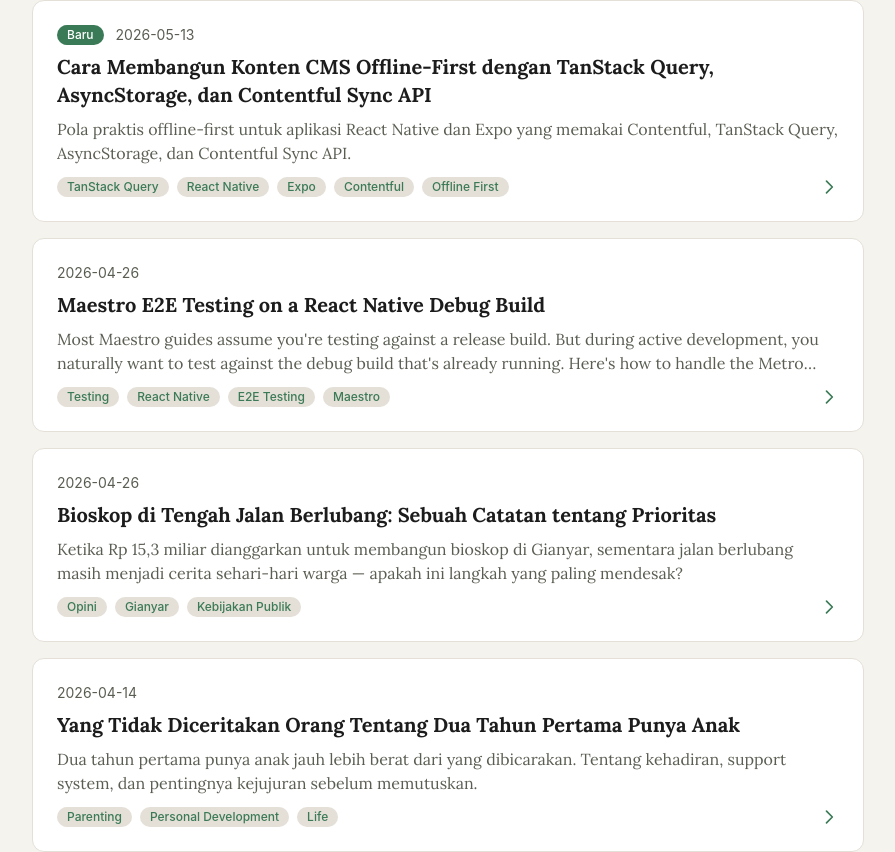
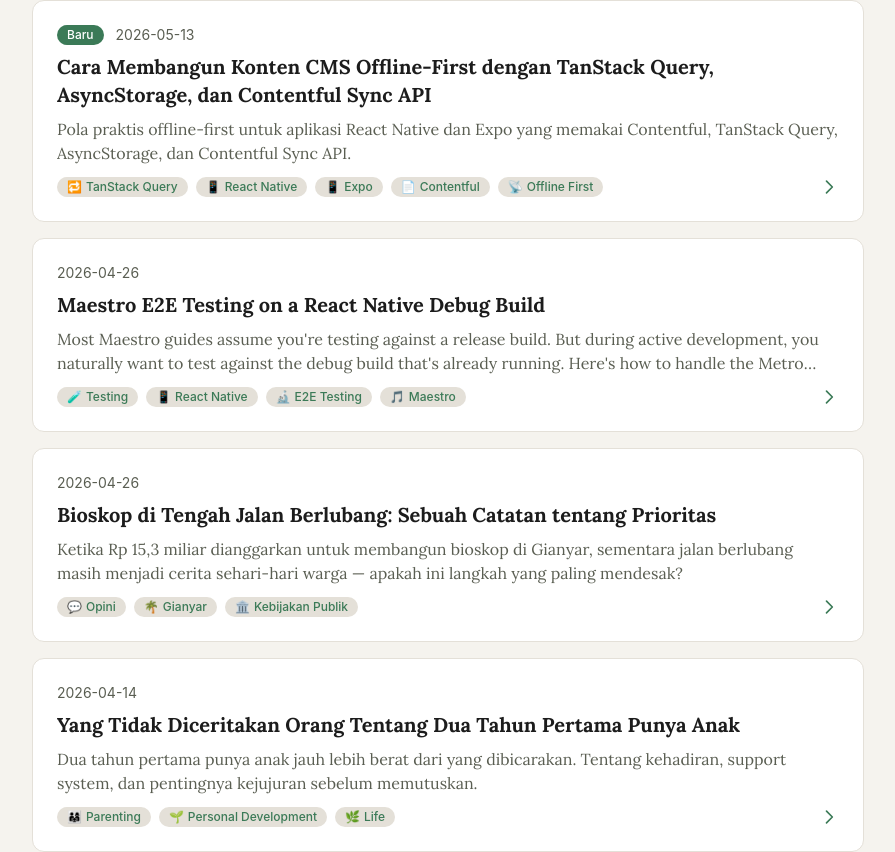
Before and after one commit to detautama/detautama.github.io, a Next.js app: page / in a window 1280 px wide. Shown: the part 908-1760 px from the top of the page, without its empty margins (192-1087 px from the left). Built offline with nearby package versions, Linux system fonts and the light colour scheme.

Commit message:
feat: add related articles section and tag emoji support
Tampilkan hingga 4 artikel dengan tag serupa di bawah bagian share pada halaman artikel. Tambah juga emoji per tag di seluruh komponen (HomeContent, TagContent, SearchArticle, Achievements).

```diff
--- a/app/(clean-layout)/articles/[articleId]/page.tsx
+++ b/app/(clean-layout)/articles/[articleId]/page.tsx
@@ -1,4 +1,4 @@
-import { getAllArticleIds, getArticleData } from "@/app/lib/articles";
+import { getAllArticleIds, getArticleData, getRelatedArticles } from "@/app/lib/articles";
 import fs from "node:fs";
 import path from "node:path";
 import { Metadata } from "next";
@@ -28,15 +28,15 @@ export default async function Page({
   const articleIdData = getArticleData(articleId, "id");
   const articleEnData = getArticleData(articleId, "en");
   const hasImage = fs.existsSync(path.join(process.cwd(), "public", "og-images", `${articleId}.png`));
+  const relatedId = getRelatedArticles(articleId, articleIdData.tags, "id");
+  const relatedEn = getRelatedArticles(articleId, articleIdData.tags, "en");
 
   return (
     <ArticleContent
       articleId={articleId}
-      articlesByLocale={{
-        id: articleIdData,
-        en: articleEnData,
-      }}
+      articlesByLocale={{ id: articleIdData, en: articleEnData }}
       hasImage={hasImage}
+      relatedArticlesByLocale={{ id: relatedId, en: relatedEn }}
     />
   );
 }
--- a/app/(clean-layout)/tag/TagContent.tsx
+++ b/app/(clean-layout)/tag/TagContent.tsx
@@ -1,10 +1,10 @@
 "use client";
 
 import Link from "next/link";
-import Image from "next/image";
 import { useEffect, useState } from "react";
 import { ArticleData } from "../../lib/articles";
 import { useLocale } from "../../lib/LocaleContext";
+import { getTagEmoji } from "../../lib/tagEmoji";
 
 interface TagContentProps {
   articlesByLocale: {
@@ -64,7 +64,7 @@ export function TagContent({ articlesByLocale }: TagContentProps) {
             onClick={() => handleTagClick(tag)}
             className="brand-badge flex gap-1 transition-colors hover:bg-brand-forest hover:text-white"
           >
-            <Image src="/images/tag.svg" alt="tag" width={16} height={16} />
+            <span>{getTagEmoji(tag)}</span>
             {tag}
           </Link>
         ))}
--- a/app/(home-layout)/search/SearchArticle.tsx
+++ b/app/(home-layout)/search/SearchArticle.tsx
@@ -5,6 +5,7 @@ import { ArticleData } from "../../lib/articles";
 import Link from "next/link";
 import { useSearch } from "./useSearch";
 import { useLocale } from "../../lib/LocaleContext";
+import { getTagEmoji } from "../../lib/tagEmoji";
 
 export const Search: React.FC<{
   articlesByLocale: {
@@ -53,7 +54,8 @@ export const Search: React.FC<{
                 </time>
                 <div className="flex flex-wrap gap-2">
                   {tags.map((tag) => (
-                    <span key={tag} className="brand-badge">
+                    <span key={tag} className="brand-badge flex gap-1">
+                      <span>{getTagEmoji(tag)}</span>
                       {tag}
                     </span>
                   ))}
--- a/app/[locale]/(clean-layout)/articles/[articleId]/page.tsx
+++ b/app/[locale]/(clean-layout)/articles/[articleId]/page.tsx
@@ -1,4 +1,4 @@
-import { getAllArticleIds, getArticleData } from "@/app/lib/articles";
+import { getAllArticleIds, getArticleData, getRelatedArticles } from "@/app/lib/articles";
 import fs from "node:fs";
 import path from "node:path";
 import { Metadata } from "next";
@@ -31,12 +31,15 @@ export default async function Page({
   const hasImage = fs.existsSync(
     path.join(process.cwd(), "public", "og-images", `${articleId}.png`)
   );
+  const relatedId = getRelatedArticles(articleId, articleIdData.tags, "id");
+  const relatedEn = getRelatedArticles(articleId, articleIdData.tags, "en");
 
   return (
     <ArticleContent
       articleId={articleId}
       articlesByLocale={{ id: articleIdData, en: articleEnData }}
       hasImage={hasImage}
+      relatedArticlesByLocale={{ id: relatedId, en: relatedEn }}
     />
   );
 }
--- a/app/components/HomeContent.tsx
+++ b/app/components/HomeContent.tsx
@@ -5,6 +5,7 @@ import Link from "next/link";
 import { ArticleData } from "../lib/articles";
 import { useLocale } from "../lib/LocaleContext";
 import FeelingLuckyButton from "./FeelingLuckyButton";
+import { getTagEmoji } from "../lib/tagEmoji";
 
 interface HomeContentProps {
   articlesByLocale: {
@@ -143,8 +144,9 @@ export default function HomeContent({ articlesByLocale, articleIds }: HomeConten
                     <Link
                       key={tag}
                       href={localePath(`/tag/#${tag}`)}
-                      className="brand-badge transition-colors hover:bg-brand-forest hover:text-white"
+                      className="brand-badge flex gap-1 transition-colors hover:bg-brand-forest hover:text-white"
                     >
+                      <span>{getTagEmoji(tag)}</span>
                       {tag}
                     </Link>
                   ))}
--- a/app/lib/articles.ts
+++ b/app/lib/articles.ts
@@ -118,6 +118,24 @@ export function getArticleData(id: string, locale: "id" | "en" = "id"): ArticleD
   };
 }
 
+export function getRelatedArticles(
+  currentId: string,
+  currentTags: string[],
+  locale: "id" | "en" = "id",
+  limit: number = 4
+): ArticleData[] {
+  return getSortedArticlesData(locale)
+    .filter((article) => article.id !== currentId)
+    .map((article) => ({
+      article,
+      score: article.tags.filter((tag) => currentTags.includes(tag)).length,
+    }))
+    .filter(({ score }) => score > 0)
+    .sort((a, b) => b.score - a.score)
+    .slice(0, limit)
+    .map(({ article }) => article);
+}
+
 export function getTopTags({ limit = 5, locale = "id" }: { limit?: number; locale?: "id" | "en" } = {}): string[] {
   const allArticlesData = getSortedArticlesData(locale);
   const tags = allArticlesData.reduce(
--- a/app/lib/i18n.ts
+++ b/app/lib/i18n.ts
@@ -34,6 +34,7 @@ export const translations = {
       copy: "Salin",
       copied: "Tersalin!",
       onlyAvailable: "Artikel ini hanya tersedia dalam bahasa",
+      relatedArticles: "Artikel Serupa",
     },
     footer: {
       text: "Matur Suksma! Terima kasih sudah mampir.",
@@ -81,6 +82,7 @@ export const translations = {
       copy: "Copy",
       copied: "Copied!",
       onlyAvailable: "This article is only available in",
+      relatedArticles: "Related Articles",
     },
     footer: {
       text: "Thank you for visiting!",
--- /dev/null
+++ b/app/lib/tagEmoji.ts
@@ -0,0 +1,160 @@
+const TAG_EMOJI_MAP: Record<string, string> = {
+  // AI & Machine Learning
+  "AI": "🤖",
+  "AI Development": "🤖",
+  "Copilot": "🤖",
+
+  // Programming Languages & Runtimes
+  "JavaScript": "🟨",
+  "TypeScript": "🔷",
+  "Node.js": "🟢",
+  "npm": "📦",
+  "clsx": "🧩",
+
+  // Frameworks & Libraries
+  "React": "⚛️",
+  "React Native": "📱",
+  "XState": "🔄",
+  "TanStack Query": "🔁",
+  "Expo": "📱",
+  "Contentful": "📄",
+  "Zod": "✅",
+  "Turf.js": "🗺️",
+
+  // Frontend & Web
+  "CSS": "🎨",
+  "HTML": "🌐",
+  "Flexbox": "📏",
+  "Layout": "📐",
+  "Animation": "🎬",
+  "Web APIs": "🌐",
+  "Chrome Extension": "🔌",
+  "UI": "🎨",
+  "UX": "🎯",
+  "Accessibility": "♿",
+  "Drag and Drop": "🖱️",
+  "SEO": "🔍",
+
+  // Data & Systems
+  "Database": "🗄️",
+  "Data Modeling": "🗃️",
+  "System Design": "🏗️",
+  "Architecture": "🏗️",
+  "Design Patterns": "🔧",
+  "Data Structures": "📊",
+  "Array Methods": "📋",
+  "Data Validation": "✅",
+  "GIS": "🗺️",
+  "Geospatial": "📍",
+  "State Management": "📦",
+
+  // Dev Tools & Practices
+  "VS Code": "💻",
+  "Git": "🔀",
+  "Jira": "📋",
+  "DevTools": "🔧",
+  "Automation": "🤖",
+  "Version Control": "📜",
+  "Package Management": "📦",
+  "Compiler": "⚙️",
+  "Type System": "🔷",
+  "Utility Types": "🔧",
+  "Internationalization": "🌍",
+
+  // Code Quality & Architecture
+  "Best Practices": "✨",
+  "Clean Code": "🧹",
+  "Code Quality": "💎",
+  "Problem Solving": "🧩",
+  "Debugging": "🐛",
+  "Performance": "⚡",
+  "Offline First": "📡",
+
+  // Testing
+  "Testing": "🧪",
+  "TDD": "🧪",
+  "E2E Testing": "🔬",
+  "Cypress": "🔍",
+  "Maestro": "🎵",
+  "QA": "✔️",
+
+  // Security
+  "Security": "🔒",
+  "Cybersecurity": "🛡️",
+  "Compliance": "✅",
+  "Regulation": "📜",
+
+  // Software Development
+  "Software Development": "💻",
+  "Programming": "👨‍💻",
+  "Programming Fundamentals": "📖",
+  "Documentation": "📝",
+  "Project Management": "📊",
+  "Skill": "⭐",
+
+  // Productivity & Work
+  "Productivity": "⚡",
+  "Time Management": "⏰",
+  "Work-Life Balance": "⚖️",
+  "Workflow": "🔄",
+  "Customization": "🎨",
+  "Themes": "🎨",
+  "minimalism": "⬜",
+  "maintenance": "🔧",
+  "work-life": "⚖️",
+
+  // Career & Learning
+  "Career": "🚀",
+  "Learning": "📚",
+  "Education": "🎓",
+  "Marketing": "📣",
+  "Business Tools": "💼",
+
+  // Personal Development & Mindset
+  "Personal Development": "🌱",
+  "Mindset": "🧠",
+  "Critical Thinking": "💡",
+  "Decision Making": "🎯",
+  "Psychology": "🧠",
+  "Cognitive Science": "🔬",
+  "Reflection": "🪞",
+
+  // Mental Health & Wellness
+  "Mental Health": "💚",
+  "Wellness": "🌿",
+  "Self-Care": "💆",
+  "Mindfulness": "🧘",
+
+  // Philosophy & Spirituality
+  "Philosophy": "💭",
+  "Stoicism": "🏛️",
+  "Spirituality": "✨",
+
+  // Life & Relationships
+  "Life": "🌿",
+  "Parenting": "👨‍👩‍👧",
+  "Communication": "💬",
+  "Workplace": "🏢",
+  "Teamwork": "🤝",
+  "Community": "👥",
+
+  // Achievements / Events
+  "Tech": "💻",
+  "Speaking": "🎤",
+  "Google I/O": "🔍",
+
+  // Bahasa Indonesia / Berita
+  "Opini": "💬",
+  "Produktivitas": "⚡",
+  "Gianyar": "🌴",
+  "Kebijakan Publik": "🏛️",
+  "berita-desa": "📰",
+  "lingkungan": "🌿",
+  "bank-sampah": "♻️",
+  "celuk": "📍",
+  "sukawati": "📍",
+};
+
+export function getTagEmoji(tag: string): string {
+  return TAG_EMOJI_MAP[tag] ?? "🏷️";
+}
```
Also changed, not shown: app/(wide-layout)/achievements/page.tsx (+5 -2 lines), app/components/ArticleContent.tsx (+45 -2 lines).
